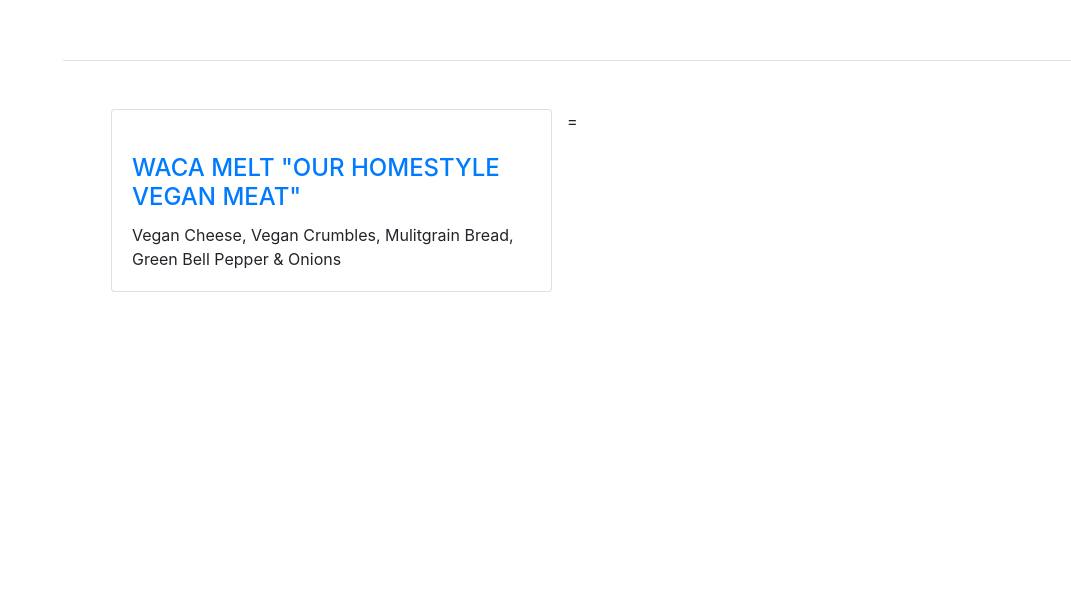
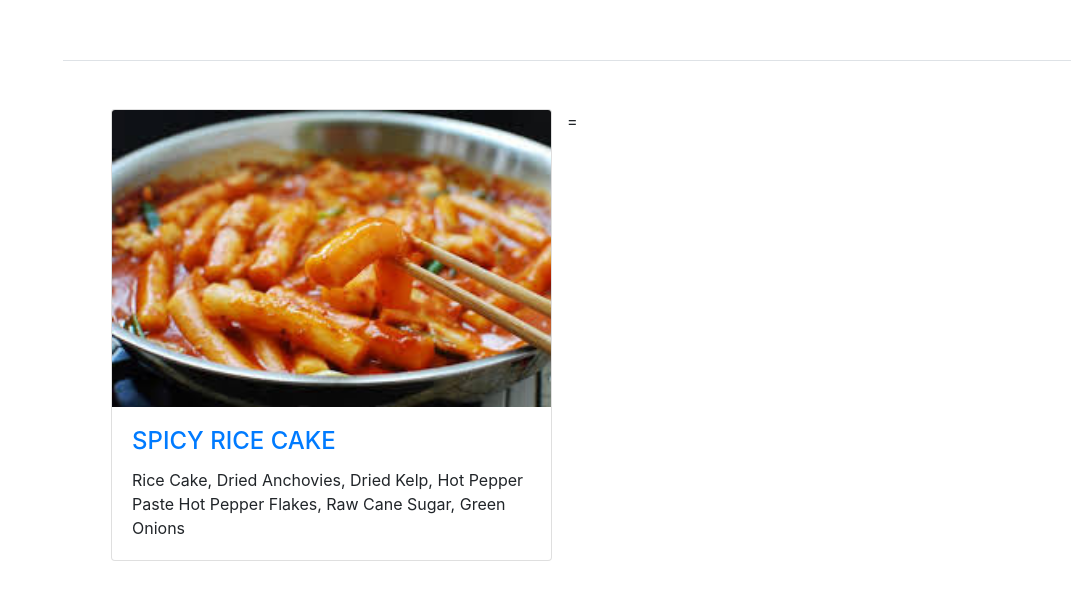
Before and after one commit to FreshPrep/testTheme, a website with bundled scripts: page index.html in a window 1280 px wide. Shown: the part 6804-7403 px from the top of the page, without its empty margins (209-1280 px from the left). Built offline with nearby package versions, Linux system fonts and the light colour scheme; files whose address does not match are found by name; a web font is replaced by a local one.

Commit message:
Update index.html
v1.0

```diff
--- a/index.html
+++ b/index.html
@@ -330,12 +330,13 @@
               <!--SPECIALTY ITEMS 1 -->
         <div class="col-lg-6 portfolio-item">
           <div class="card h-100">
-            <a href="#"><img class="card-img-top"img/WacaMelt.jpg" alt=""></a>
+            <a href="#"><img class="card-img-top" src="img/SpicyRiceCake.jpg" alt=""></a>
             <div class="card-body">
               <h4 class="card-title">
-                <a href="#">WACA MELT "OUR HOMESTYLE VEGAN MEAT"</a>
+                <a href="#">Spicy Rice Cake</a>
               </h4>
-              <p class="card-text">Vegan Cheese, Vegan Crumbles, Mulitgrain Bread, Green Bell Pepper & Onions</p>
+              <p class="card-text">Rice Cake, Dried Anchovies, Dried Kelp, Hot Pepper Paste
+Hot Pepper Flakes, Raw Cane Sugar, Green Onions</p>
             </div>
           </div>
         </div>=
```
